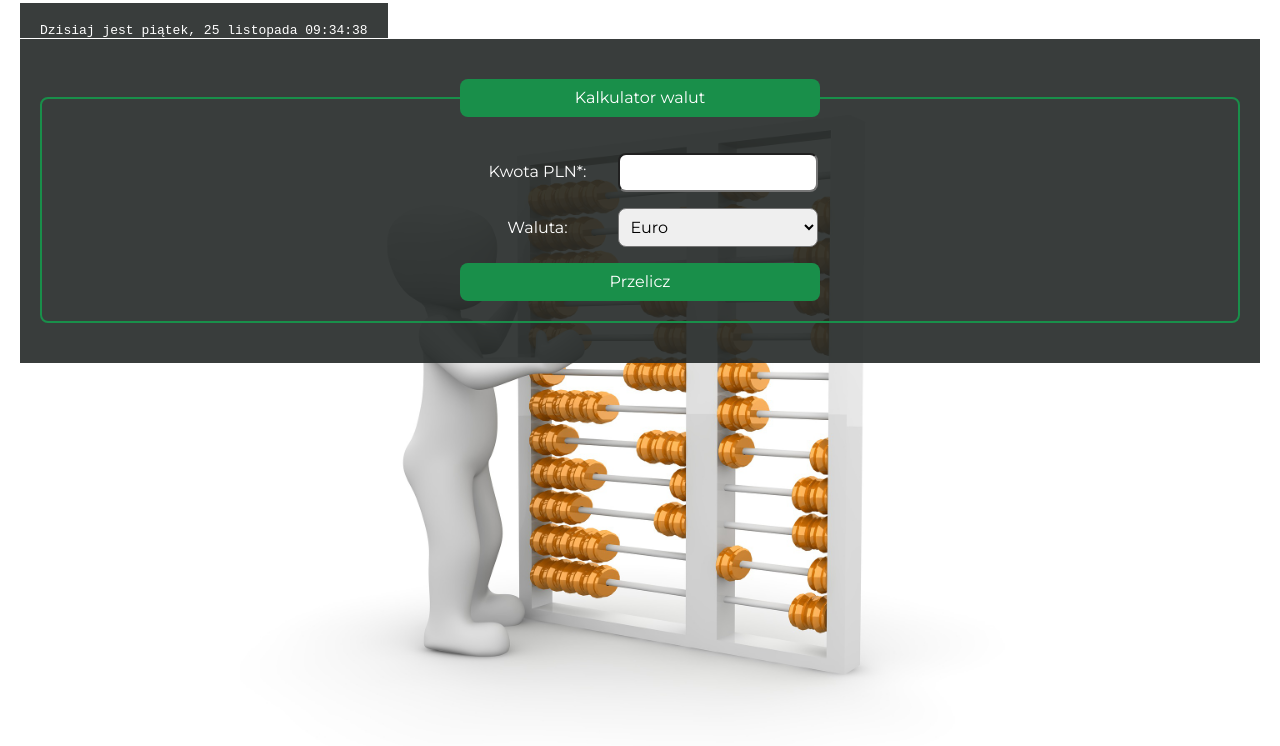
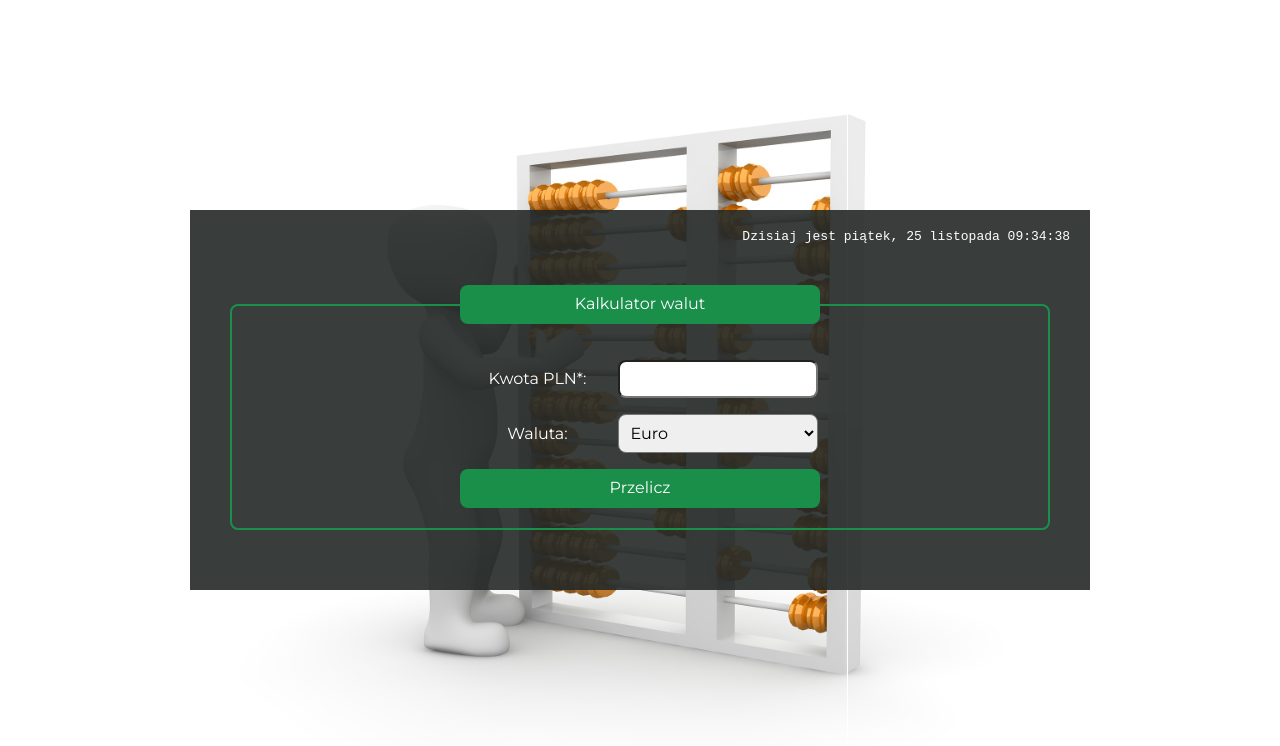
Before and after one commit to Aserk/currency-converter-react, a React (Create React App) app: page / in a window 1280 px wide. Shown: the top 746 px of the page. Built offline with nearby package versions, Linux system fonts and the light colour scheme.

Commit message:
changed style for body on #root

```diff
--- a/src/Container/styled.js
+++ b/src/Container/styled.js
@@ -3,6 +3,8 @@ import styled from "styled-components";
 export const StyledContainer = styled.div`
     flex-basis: 900px;
     padding: 20px;
-    margin: 0 auto;
+    margin: auto 20px;
     color: white;
+    background-color: hsla(156, 7%, 15%, 0.9);
+    display: grid;
 `;
--- a/src/Date/style.css
+++ b/src/Date/style.css
@@ -1,7 +1,5 @@
 .date {
+    font-family: monospace;
+    justify-self: flex-end;
     text-align: right;
-    font-family: monospace;
-    padding: 20px;
-    padding-bottom: 0;
-    background-color: hsla(156, 7%, 15%, 0.9);
 }
--- a/src/Form/style.css
+++ b/src/Form/style.css
@@ -1,8 +1,7 @@
 .form {
-    max-width: 100%;
+    width: 100%;
     text-align: center;
     padding: 20px;
-    background-color: hsla(156, 7%, 15%, 0.9);
 }
 
 .form__labelText {
--- a/src/index.css
+++ b/src/index.css
@@ -8,8 +8,12 @@ html {
   box-sizing: inherit;
 }
 
-body {
+#root {
   font-family: 'Montserrat', sans-serif;
+  min-height: 100vh;
+  display: flex;
+  align-items: center;
+  justify-content: center;
   background-image: url("../public/calculator.jpg");
   background-attachment: fixed;
   background-position: center center;
```
Also changed, not shown: src/Container/style.css (deleted, +0 -9 lines).
